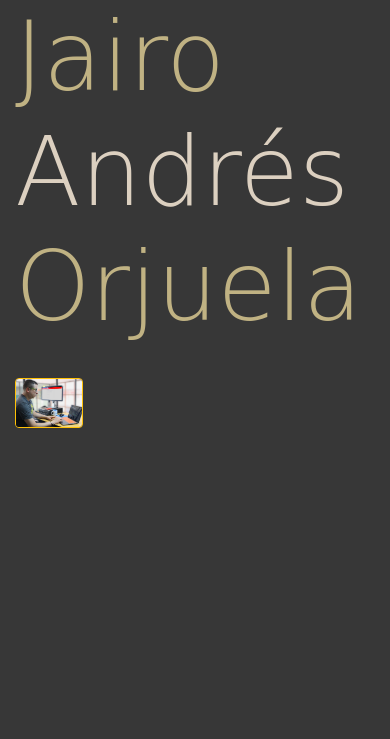
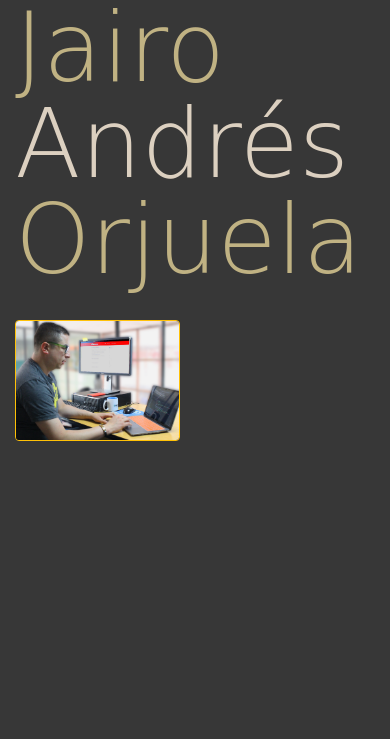
Before and after one commit to jairorjuela/portafolio, a plain HTML site: page index.html in a window 390 px wide. Shown: the top 739 px of the page. Drawn offline with nearby package versions, Linux system fonts and the light colour scheme.

Commit message:
Portafolio_2

```diff
--- a/css/normalize.css
+++ b/css/normalize.css
@@ -29,3 +29,11 @@ h4 {
 .span2 {
   color: #DCD0C0;
 }
+
+@media (max-width: 575.98px) {
+.display-1 {
+font-size: 6rem;
+font-weight: 300;
+line-height: 1.0;
+}
+}
--- a/index.html
+++ b/index.html
@@ -33,7 +33,7 @@
 
       <div class="row">
 <!-- Sección Fijada -->
-        <div class="position-fixed col-md-4 col-sm-12 col-3">
+        <div class="position-fixed col-md-4 col-sm-12 col-6">
           <h1 class="display-1 text-center">
             <span class="span1">Jairo</span> <span class="span2">Andrés</span> <span class="span1">Orjuela</span>
           </h1>
```
